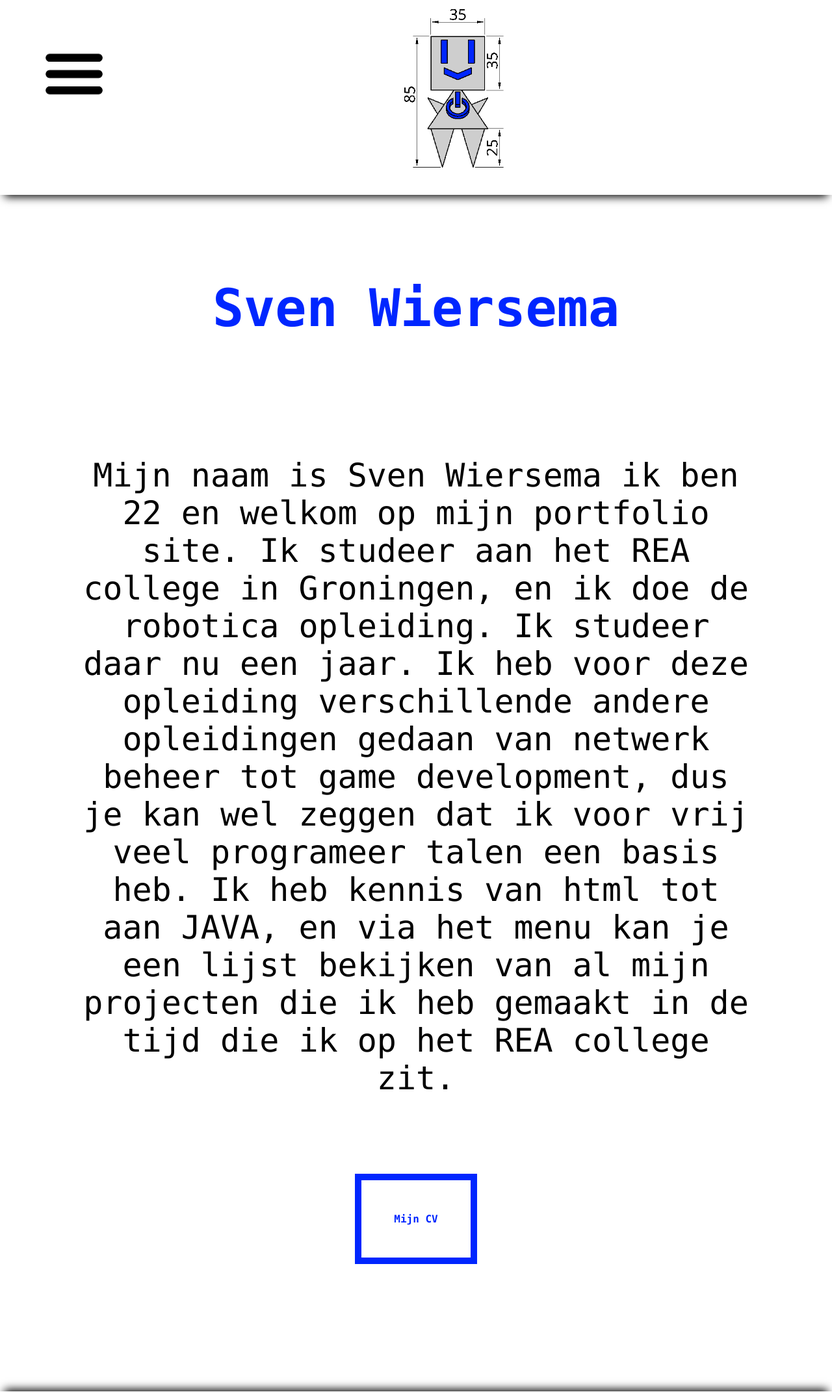
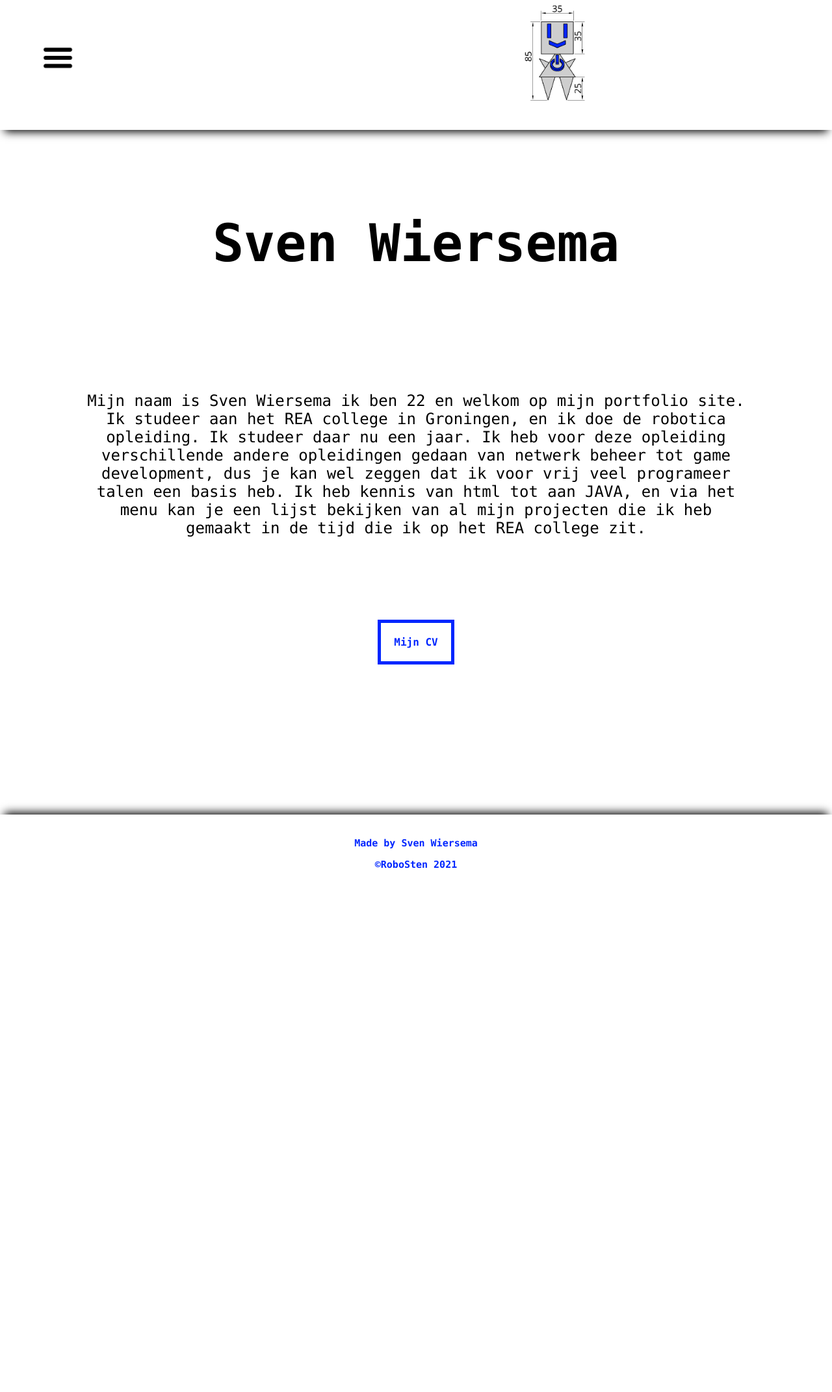
Before and after one commit to Svenwiersema/PFSite, a PHP site: page / in a window 1280 px wide. Shown: the top 2143 px of the page at 65% size. After the commit the page ends 1337 px from the top, so only its background shows below. Run offline with PHP 8.4, Linux system fonts and the light colour scheme.

Commit message:
broken & fixed
broke everything with the viewport and fixed everything in my css

```diff
--- a/index.html
+++ b/index.html
@@ -2,6 +2,7 @@
 <html>
 <head>
 	<meta charset="utf-8">
+	<meta name="viewport" content="width=device-width, initial-scale=1">
 	<link rel="stylesheet" type="text/css" href="style/main.css">
 	<title>PF - Home</title>
 </head>
--- a/style/main.css
+++ b/style/main.css
@@ -7,24 +7,23 @@ body {
 }
 
 .header {
-
 	z-index: 2;
 	width: 100%;
-	height: 300px;
+	height: 200px;
 	-webkit-box-shadow: 0px 10px 13px -7px #000000, 5px 5px 15px 5px rgba(0,0,0,0);
 	box-shadow: 0px 10px 13px -7px #000000, 5px 5px 15px 5px rgba(0,0,0,0);
 }
 
 .menuIco {
-	width: 100px;
+	width: 50px;
 	/*float: left;*/
 	margin-left: 5%;
 	margin-top: 5%;
 }
 .logo {
-	width: 250px;
+	width: 150px;
 	float: right;
-	margin-right: 35%;
+	margin-right: 27%;
 }
 
 .bodyWrapper {
@@ -39,7 +38,7 @@ body {
 	padding-bottom: 10%;
 
 	font-weight: bold;
-	font-size:80px;
+	font-size:40px;
 	color: rgba(0,38,255,255);
 }
 .paraOne {
@@ -47,16 +46,16 @@ body {
 	margin-left: 10%;
 	padding-bottom: 10%;
 
-	font-size: 50px;
+	font-size: 24px;
 }
 .cvLink {
 	text-decoration: none;
 	color: rgba(0,38,255,255);
 	font-weight: bold;
 
-	padding: 50px;
+	padding: 20px;
 
-	border-width: 10px;
+	border-width: 5px;
 	border-color: rgba(0,38,255,255);
 	border-style: solid;
 }
@@ -102,8 +101,9 @@ body {
 .menu ul {
 	list-style: none;
 
-	font-size: 72px;
+	font-size: 40px;
 	text-align: center;
+	margin-right: 10%;
 }
 .menu a {
 	text-decoration: none;
@@ -116,3 +116,14 @@ body {
 .Dmenu {
 	visibility: hidden;
 }
+
+@media screen and (min-width: 800px) {
+  .title {
+		margin-top: -10%;
+		padding-bottom: 10%;
+
+		font-weight: bold;
+		font-size:80px;
+		color: rgba(0,0,0,255);
+	}
+}
```
